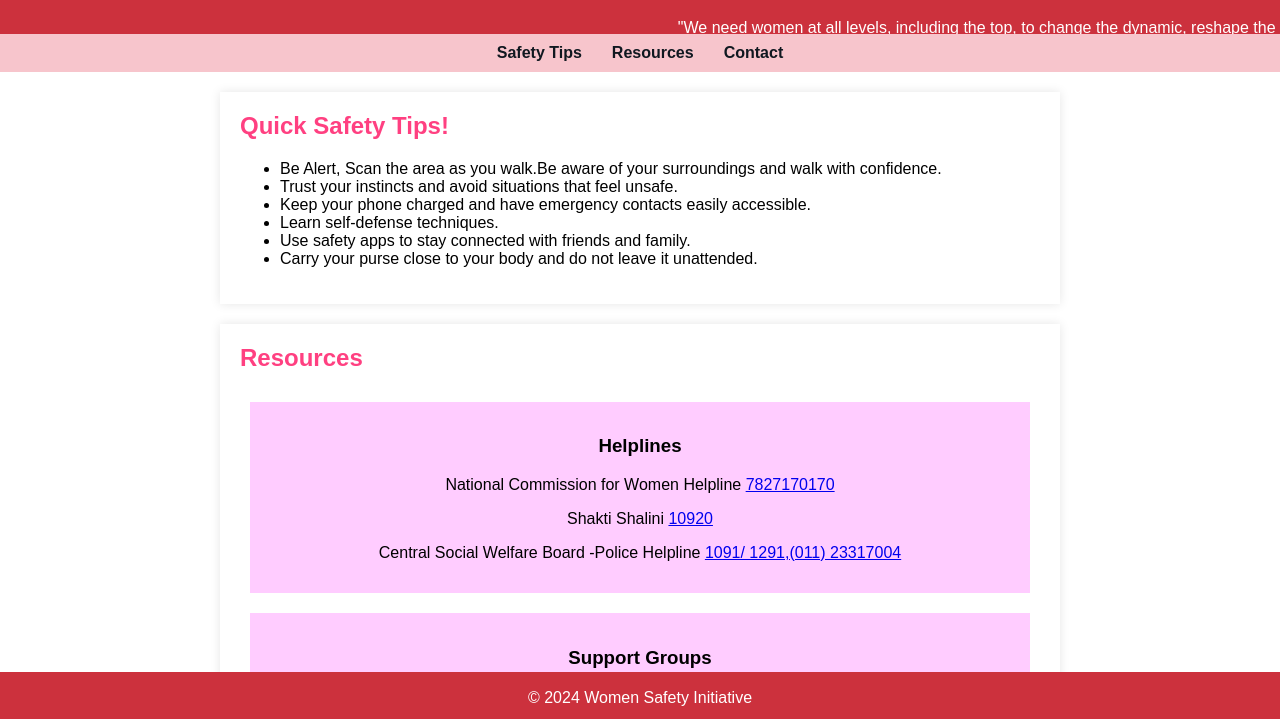
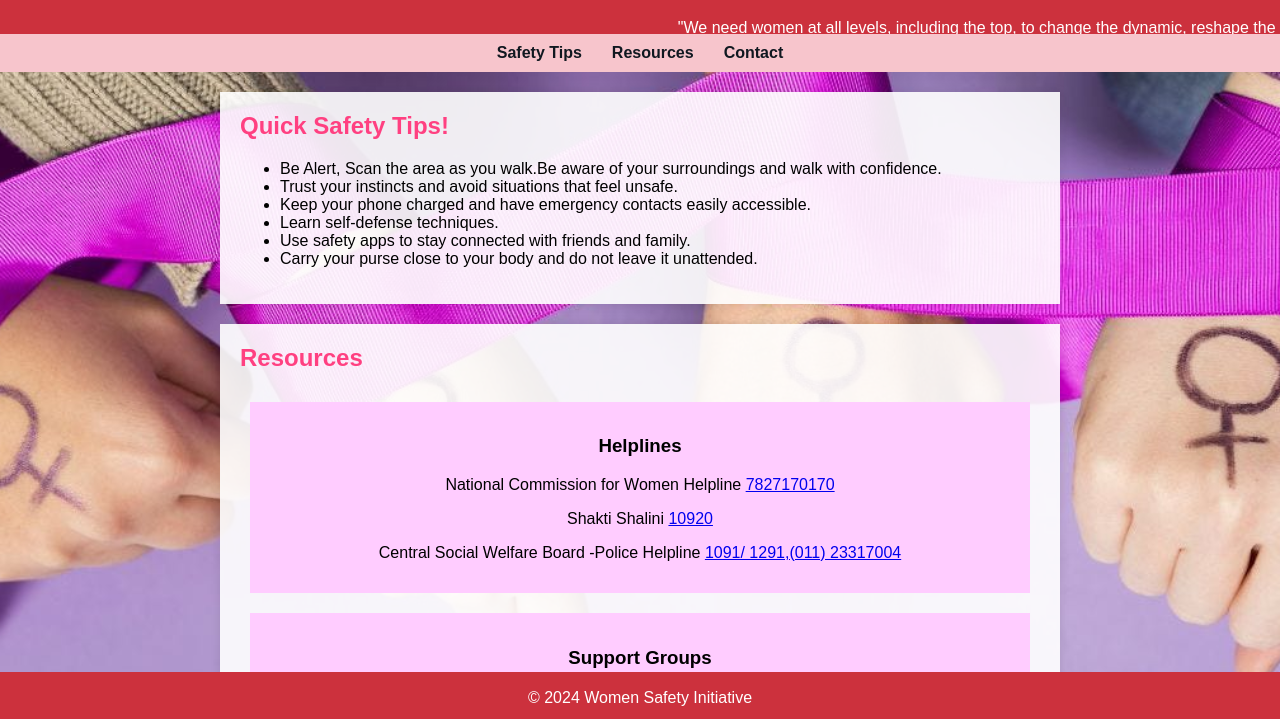
Before and after one commit to ShrishtiSingh26/Empowersafe, a plain HTML site: page index.html in a window 1280 px wide. Shown: the part 76-795 px from the top of the page. Drawn offline with Linux system fonts and the light colour scheme.

Commit message:
Update index.html

```diff
--- a/index.html
+++ b/index.html
@@ -9,7 +9,7 @@
             font-family: Arial, sans-serif;
             margin: 0;
             padding: 0;
-            background-image: url('2.jpg');
+            background-image: url('bg.jpg');
             background-size: cover;
             background-repeat: no-repeat;
             background-attachment: fixed;
```
